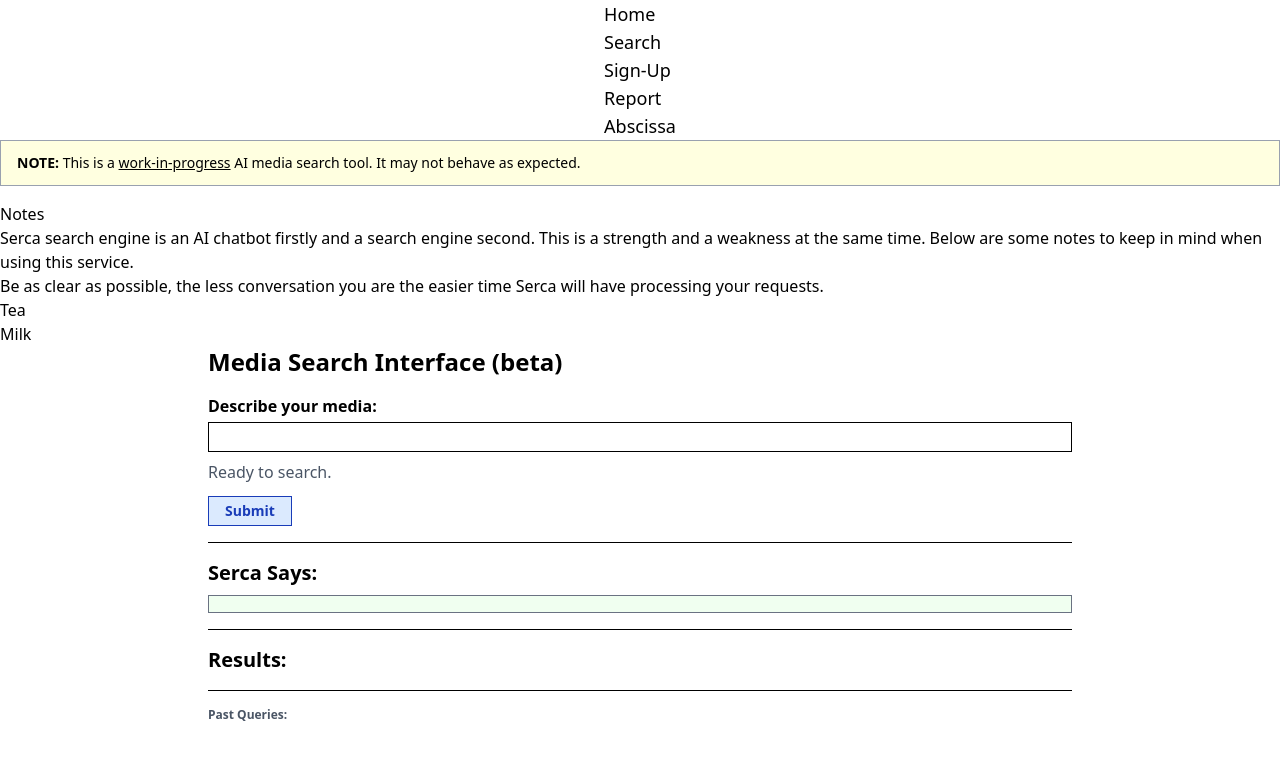
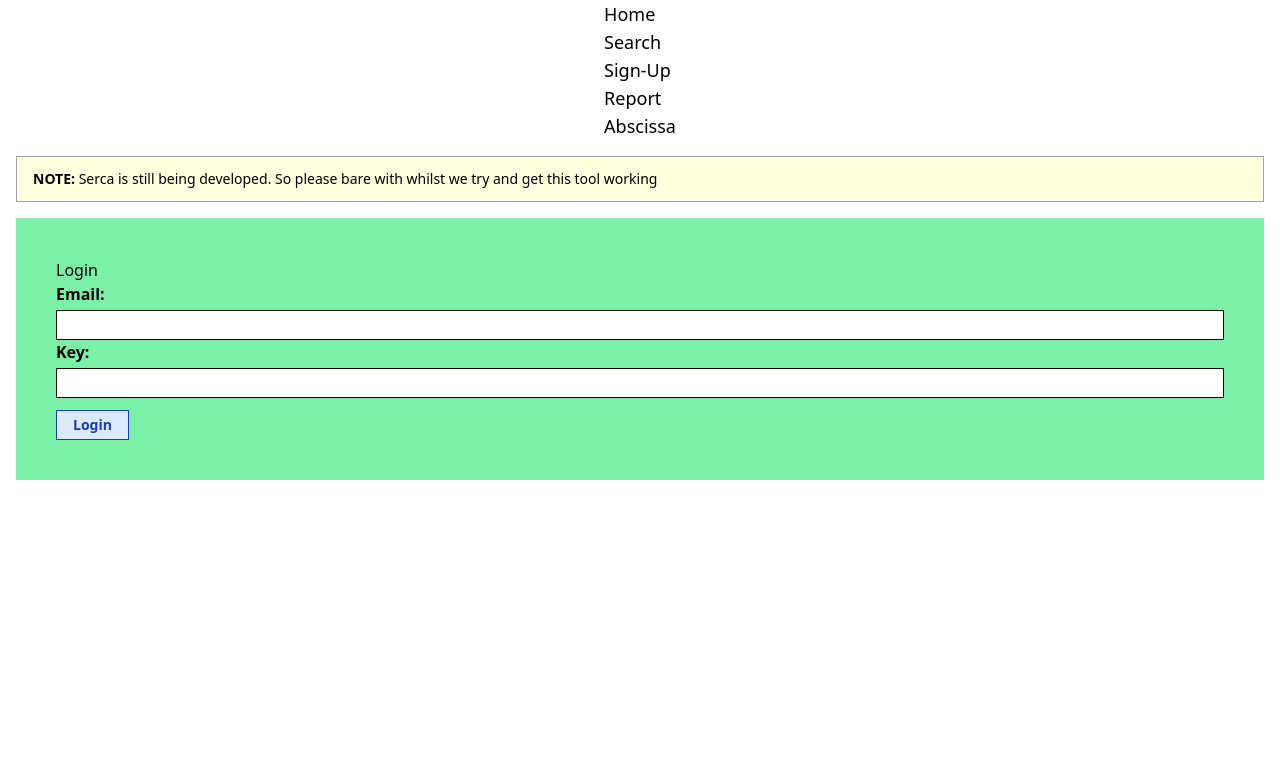
Before and after one commit to KilroyWasHere-cs-j/Serca-web, a SvelteKit app in the folder serca-web/: page /serca-search in a window 1280 px wide. Shown: the top 760 px of the page. Built offline with nearby package versions, Linux system fonts and the light colour scheme.

Commit message:
Adding search login and logging for the AI search page

```diff
--- a/serca-web/src/routes/api/data/signin/+server.ts
+++ b/serca-web/src/routes/api/data/signin/+server.ts
@@ -1,7 +1,6 @@
 import { json } from '@sveltejs/kit';
 import 'dotenv/config';
 import { neon } from '@neondatabase/serverless';
-import * as CryptoJS from 'crypto-js';
 
 const connectionString = process.env.DATABASE_URL as string;
 const sql = neon(connectionString);
@@ -11,12 +10,8 @@ export async function POST({ request }) {
 		const body = await request.json();
 		const { email, ekey } = body;
 
-		console.log('email ', email);
-		console.log('ekey ', ekey);
-
 		const result = await sql`SELECT email, key FROM users WHERE email = ${email} AND key = ${ekey}`;
 
-		console.log(result);
 		if (result.length === 0) {
 			return json({ error: "Can't find user" }, { status: 409 });
 		}
--- a/serca-web/src/routes/report/+page.svelte
+++ b/serca-web/src/routes/report/+page.svelte
@@ -68,6 +68,7 @@
 				<option value="Adult/Mature">Adult/Mature</option>
 				<option value="Gore/Death">Gore/Death</option>
 				<option value="Illegal">Illegal</option>
+				<option value="Request for help">Request help</option>
 				<option value="Other">Other (Please specify)</option>
 			</select>
 
--- a/serca-web/src/routes/serca-search/+page.svelte
+++ b/serca-web/src/routes/serca-search/+page.svelte
@@ -1,6 +1,11 @@
 <script lang="ts">
 	import Navbar from '../../components/Navbar.svelte';
 	import * as CryptoJS from 'crypto-js';
+
+	let email = '';
+	let key = '';
+	let unlocked = false;
+	let unlockfailed = false;
 
 	let past_queries = [];
 	export let data;
@@ -22,6 +27,17 @@
 	function encryptKey(key) {
 		let hash = CryptoJS.SHA256(key);
 		return hash.toString();
+	}
+
+	async function logSearch(search: String) {
+		console.log('Logging search: ', search);
+		const res = await fetch('/api/data/logsearch', {
+			method: 'POST',
+			headers: {
+				'Content-Type': 'application/json'
+			},
+			body: JSON.stringify({ search })
+		});
 	}
 
 	async function sendPrompt(userprompt) {
@@ -64,7 +80,8 @@ ${userprompt}`;
 		const data = await res.json();
 		let response = data.response;
 
-		chat_history += `User said: ${userprompt}\nYou said: ${response}\n`;
+		chat_history += `User said: ${userprompt}\n You said: ${response}\n`;
+		logSearch(userprompt);
 
 		if (response.includes('SET')) {
 			console.log('SET passed');
@@ -111,28 +128,102 @@ ${userprompt}`;
 			database_response = [];
 		}
 	}
+
+	async function validateUser() {
+		try {
+			let ekey = encryptKey(key);
+			const res = await fetch('/api/data/signin', {
+				method: 'POST',
+				headers: { 'Content-Type': 'application/json' },
+				body: JSON.stringify({ email, ekey })
+			});
+
+			const data = await res.json();
+			if (res.ok && data.validuser) {
+				unlocked = true;
+				unlockfailed = false;
+				return 'User validated successfully!';
+			} else {
+				unlocked = false;
+				unlockfailed = true;
+				return data.error || 'Validation failed.';
+			}
+		} catch (err) {
+			return 'Network or server error.';
+			console.error(err);
+		}
+	}
 </script>
 
 <Navbar />
 
 <!-- Warning -->
-<div class="mb-4 w-full border border-gray-400 bg-[#ffffe0] px-4 py-3 text-sm text-black">
-	<b>NOTE:</b> This is a <u>work-in-progress</u> AI media search tool. It may not behave as expected.
+<div class="m-4 border border-gray-400 bg-[#ffffe0] px-4 py-3 text-sm text-black">
+	<b>NOTE:</b> Serca is still being developed. So please bare with whilst we try and get this tool working
 </div>
 
-<div class="">
-	<h1>Notes</h1>
+{#if unlockfailed}
+	<div class="m-4 border border-gray-500 bg-red-600 p-4">
+		<h1>Login failed</h1>
+		<p>Something isn't right about the credentials you gave us</p>
+	</div>
+{/if}
+
+{#if !unlocked}
+	<div class="m-4 bg-green-300 p-4 p-10">
+		<h1>Login</h1>
+		<label for="email" class="mb-1 block text-base font-bold">Email:</label>
+		<input
+			bind:value={email}
+			type="text"
+			id="email"
+			class="w-full border border-black bg-white px-2 py-1 font-mono text-sm text-black"
+		/>
+
+		<label for="key" class="mb-1 block text-base font-bold">Key:</label>
+		<input
+			bind:value={key}
+			type="text"
+			id="key"
+			class="w-full border border-black bg-white px-2 py-1 font-mono text-sm text-black"
+		/>
+
+		<button
+			class="mt-3 cursor-pointer border border-blue-800 bg-blue-100 px-4 py-1 text-sm font-bold text-blue-800"
+			on:click={validateUser}
+		>
+			Login
+		</button>
+	</div>
+{/if}
+
+{#if unlocked}
+	<div class="mb-4 w-full border border-gray-400 bg-blue-300 p-4">
+		<h1><b>NOTES:</b></h1>
+		<br />
 		<p>
-		Serca search engine is an AI chatbot firstly and a search engine second. This is a strength and
-		a weakness at the same time. Below are some notes to keep in mind when using this service.
+			Serca search engine is an AI chatbot firstly and a search engine second. This is a strength
+			and a weakness at the same time. Below are some notes to keep in mind when using this service.
 		</p>
 		<ul>
+			<br />
 			<li>
-			Be as clear as possible, the less conversation you are the easier time Serca will have
+				- Be as clear as possible, the less conversational you are the easier time Serca will have
 				processing your requests.
 			</li>
-		<li>Tea</li>
-		<li>Milk</li>
+			<br />
+			<li>
+				- Serca can lock up and run into issues where it continually attempts to prompt users for
+				context and never runs a search. In these cases you will likely need to directly override
+				the model. There are a couple methods to do this, but often saying "that's all I know" or
+				"trigger search" is enough to start a search. If the issue continues please report the
+				issue. And we will take a look.
+			</li>
+			<br />
+			<li>
+				- Serca will often ask you to note if the content is mature/adult in nature. Even if the
+				content is seemingly unrelated to mature/adult themes. Why is this needed? See rule 34.
+			</li>
 		</ul>
 	</div>
 
@@ -196,3 +287,4 @@ ${userprompt}`;
 			</ul>
 		</div>
 	</div>
+{/if}
```
Lines whose indentation alone changed are shown as unchanged.
